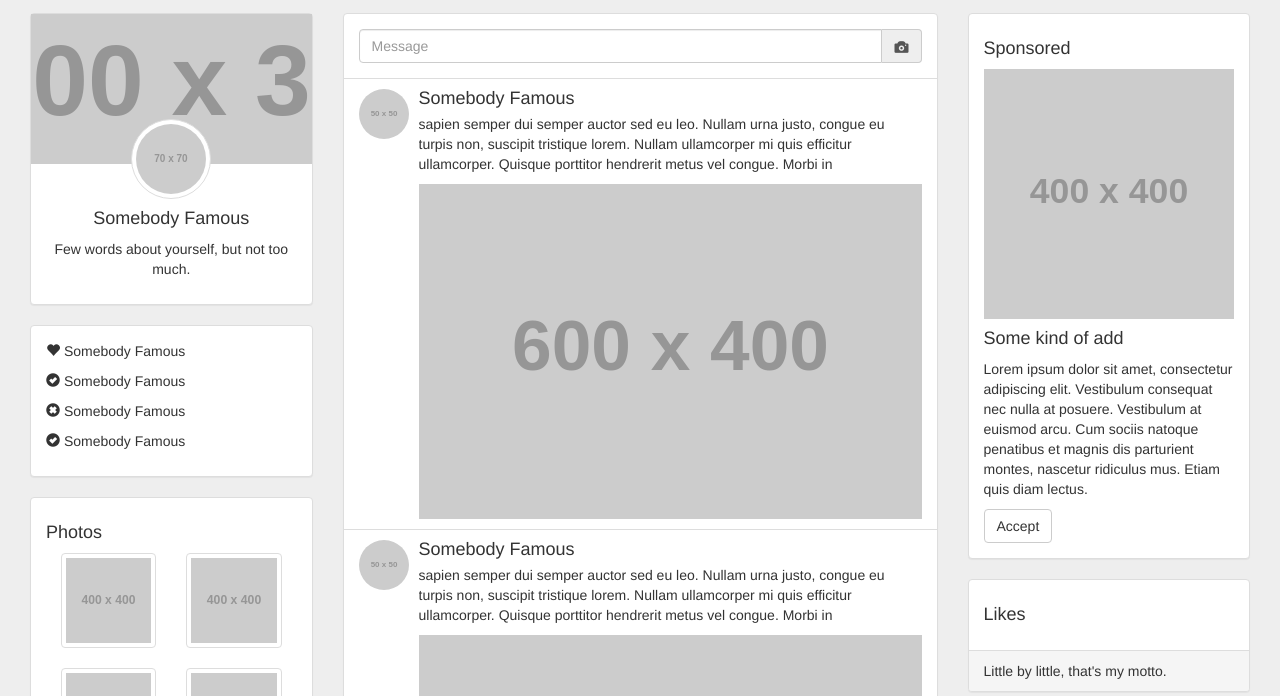
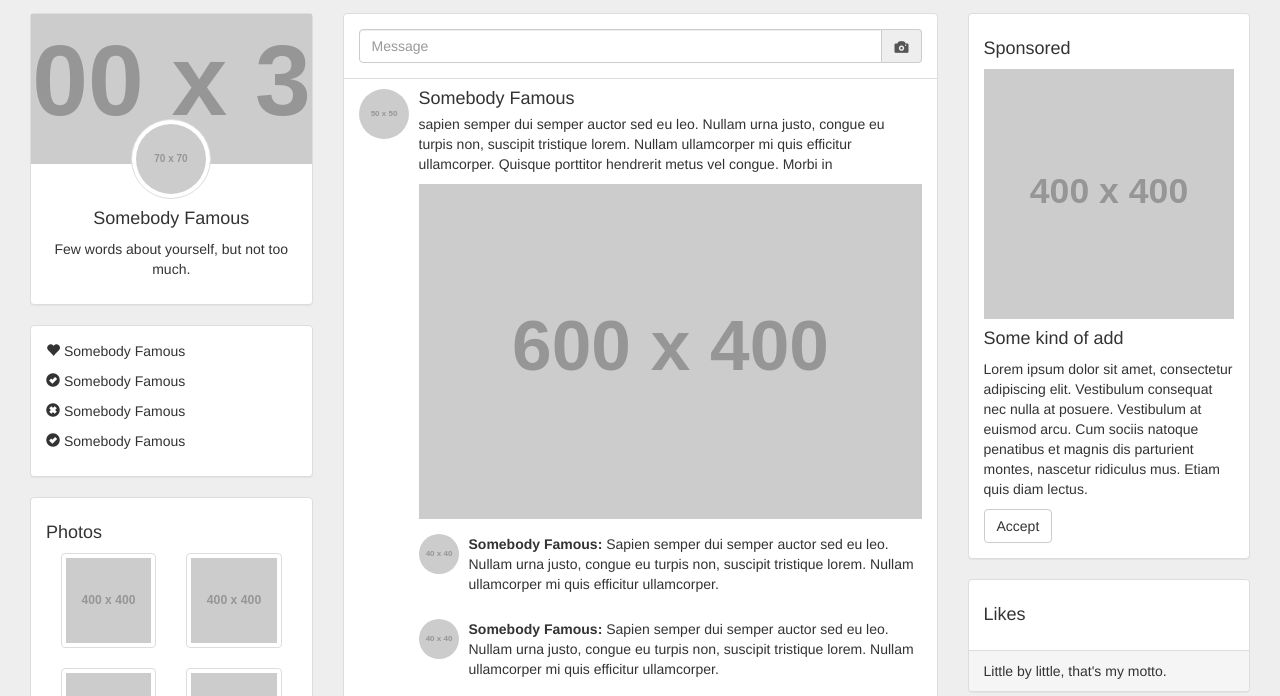
Before and after one commit to sempeck/BootstrapSocialTemplate, a website: page index.html in a window 1280 px wide. Shown: the part 57-753 px from the top of the page. Drawn offline with nearby package versions, Linux system fonts and the light colour scheme; placeholder pictures from the web are drawn by us.

Commit message:
Comments

```diff
--- a/index.html
+++ b/index.html
@@ -125,9 +125,34 @@
                 <h4 class="media-heading">Somebody Famous</h4>
                 <p>sapien semper dui semper auctor sed eu leo. Nullam urna justo, congue eu turpis non, suscipit tristique lorem. Nullam ullamcorper mi quis efficitur ullamcorper. Quisque porttitor hendrerit metus vel congue. Morbi in</p>
                 <img src="http://placehold.it/600x400" class="img-responsive" alt="">
+
+<!-- /////////// COMMENTS //////////////////// -->
+            <div class="media">
+              <div class="media-left">
+                <a href="#">
+                  <img class="media-object img-circle" src="http://placehold.it/40x40" alt="...">
+                </a>
+              </div>
+              <div class="media-body">
+                <p><strong>Somebody Famous:</strong> Sapien semper dui semper auctor sed eu leo. Nullam urna justo, congue eu turpis non, suscipit tristique lorem. Nullam ullamcorper mi quis efficitur ullamcorper.</p>
               </div>
             </div>
-          </li>
+
+          <div class="media">
+              <div class="media-left">
+                <a href="#">
+                  <img class="media-object img-circle" src="http://placehold.it/40x40" alt="...">
+                </a>
+              </div>
+              <div class="media-body">
+                <p><strong>Somebody Famous:</strong> Sapien semper dui semper auctor sed eu leo. Nullam urna justo, congue eu turpis non, suscipit tristique lorem. Nullam ullamcorper mi quis efficitur ullamcorper.</p>
+              </div>
+            </div>
+<!-- /////////// COMMENTS //////////////////// -->
+        </div>
+      </div>
+      </li>
+
           <li class="list-group-item">
             <div class="media">
               <div class="media-left">
```
